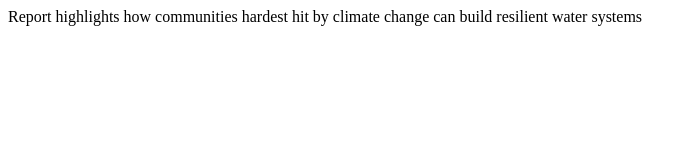
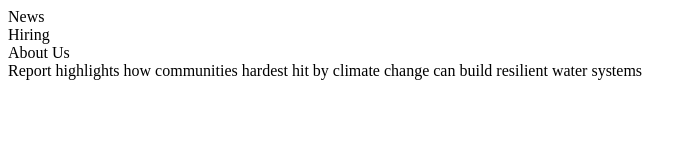
Before and after one commit to 5nanometers/climate-crisis, a plain HTML site: page index.html in a window 1280 px wide. Shown: the whole page, without its empty margins (0-697 px from the left). Drawn offline with Linux system fonts and the light colour scheme.

Commit message:
Add files via upload
Added nav bar buttons.

```diff
--- a/index.html
+++ b/index.html
@@ -11,13 +11,14 @@
 <body>
 
 
-    <div class="navigationBar">
-
-
+    <div class="navigation-bar">
+        <div class="news-button">News</div>
+        <div class="hiring-button">Hiring</div>
+        <div class="about-us-button">About Us</div>
     </div>
 
-    <div class="mainContent">
-
+    <div class="main-content">
+        <div class="header-bar"></div>
 
     </div>
 
```
